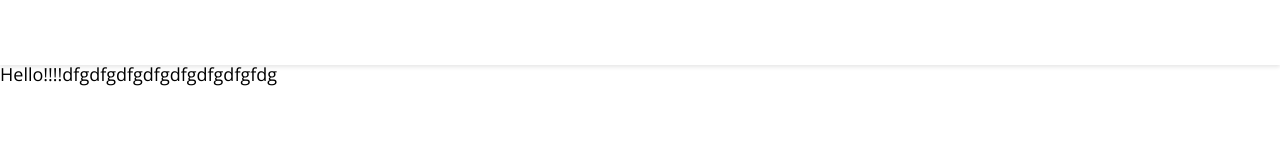
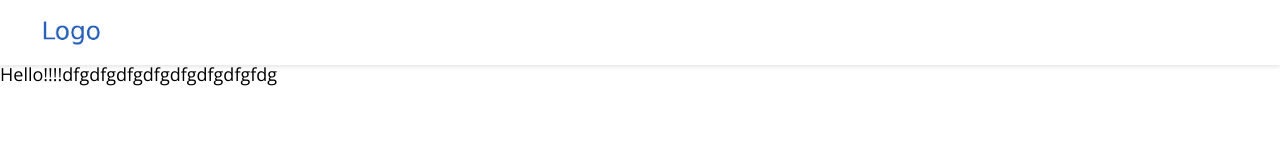
Before and after one commit to visva-dev/React-Shop, a React (Create React App) app: page / in a window 1280 px wide. Shown: the top 160 px of the page. Built offline with nearby package versions, Linux system fonts and the light colour scheme.

Commit message:
Add logo and style it

```diff
--- a/src/components/Header/index.js
+++ b/src/components/Header/index.js
@@ -1,12 +1,17 @@
 import React from 'react';
 import './styles.scss';
+import Logo from './../../assets/logo.png';
 
-const Header = props => {
+const Header = (props) => {
   return (
-    <header className="header">
-
+    <header className='header'>
+      <div className='wrap'>
+        <div className='logo'>
+          <img src={Logo} alt='Logo' />
+        </div>
+      </div>
     </header>
-  )
-}
+  );
+};
 
 export default Header;
--- a/src/components/Header/styles.scss
+++ b/src/components/Header/styles.scss
@@ -1,4 +1,24 @@
 .header {
   height: 6.5rem;
   box-shadow: 0 2px 4px 0 rgba(0, 0, 0, .1);
+
+  .wrap {
+    position: relative;
+    height: 100%;
+    max-width: 1450px;
+    margin: 0 auto;
+
+    .logo {
+      width: 13.0rem;
+      position: absolute;
+      top: 50%; left: 10px;
+      transform: translateY(-50%);
+
+      img {
+        display: block;
+        width: 100%;
+        margin: 0;
+      }
+    }
+  }
 }
```
Also changed, not shown: src/assets/logo.png (added).
